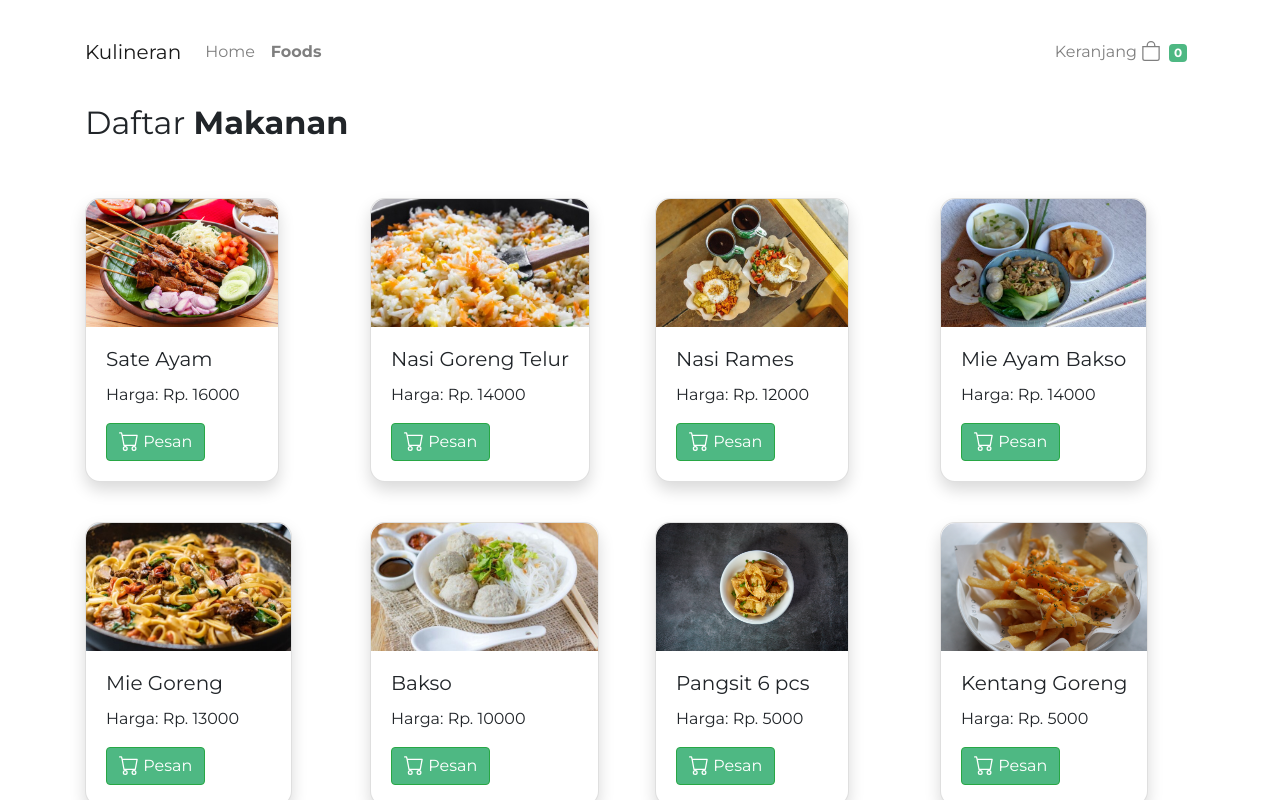
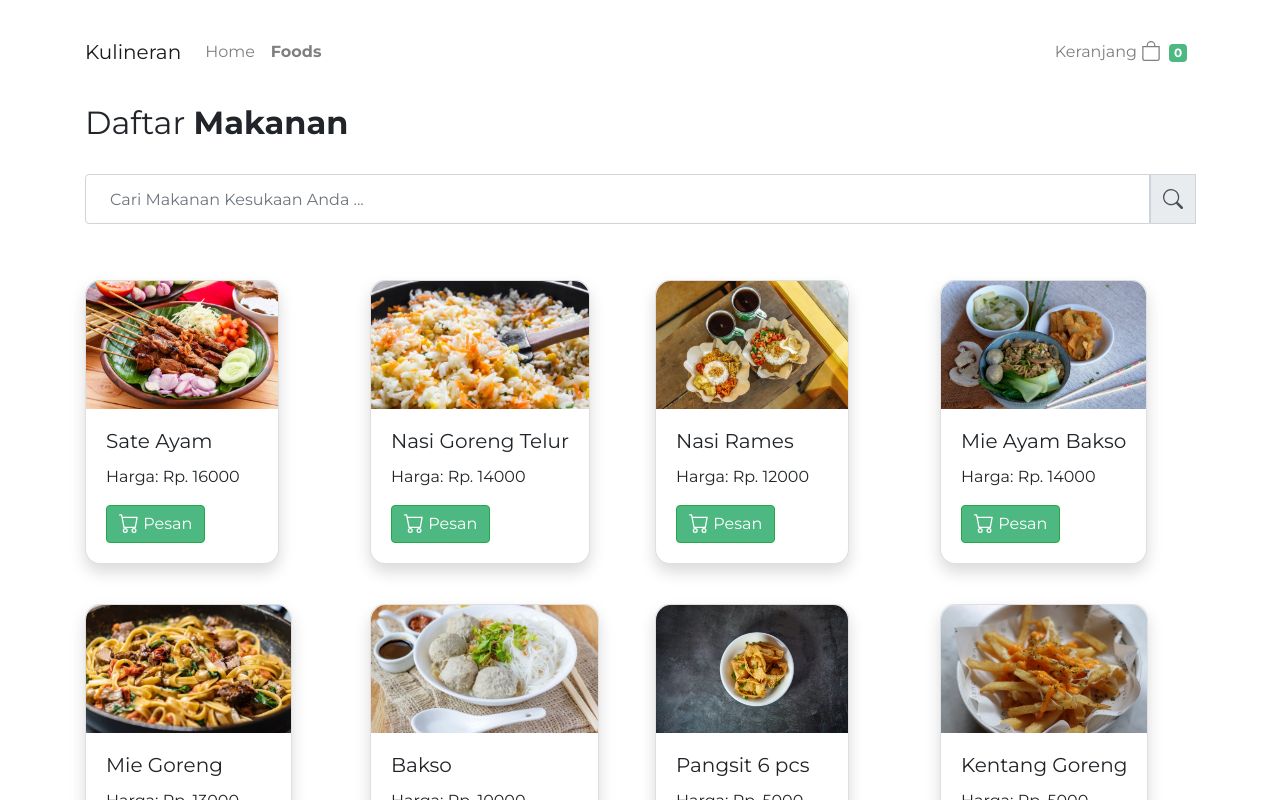
Before and after one commit to ifindev/kulineran-app, a Vue app: page /foods in a window 1280 px wide. Shown: the top 800 px of the page. Built offline with nearby package versions, Linux system fonts and the light colour scheme; data requests are answered from the project's data file.

Commit message:
Add search bar functionality on Foods component

```diff
--- a/src/assets/css/main.css
+++ b/src/assets/css/main.css
@@ -43,6 +43,6 @@
 
 @media (min-width: 768px) and (max-width: 1023px) {
   .card-img-top {
-    height: 17vw;
+    height: 15vw;
   }
 }
--- a/src/components/Hero.vue
+++ b/src/components/Hero.vue
@@ -11,10 +11,10 @@
                 in Your Gadget
               </h2>
               <p>Ayo segera pilih dan pesan makanan favorit anda</p>
-              <button class="btn btn-lg btn-success">
+              <router-link to="/foods" class="btn btn-lg btn-success">
                 <b-icon-arrow-right></b-icon-arrow-right>
                 Pesan
-              </button>
+              </router-link>
             </div>
           </div>
         </div>
--- a/src/views/Foods.vue
+++ b/src/views/Foods.vue
@@ -8,7 +8,28 @@
         </div>
       </div>
 
-      <div class="row mt-2 mb-3">
+      <div class="row mt-4">
+        <div class="col">
+          <div class="input-group mb-3">
+            <input
+              v-model="search"
+              type="text"
+              class="form-control p-4"
+              placeholder="Cari Makanan Kesukaan Anda ..."
+              aria-label="Cari Makanan Kesukaan Anda ..."
+              aria-describedby="basic-addon1"
+              @keyup="searchFood"
+            />
+            <div class="input-group-prepend">
+              <span class="input-group-text" id="basic-addon1">
+                <b-icon-search></b-icon-search>
+              </span>
+            </div>
+          </div>
+        </div>
+      </div>
+
+      <div class="row mb-3">
         <div
           class="col-md-3 col-sm-6 mt-4 d-flex align-items-stretch"
           v-for="product in products"
@@ -35,12 +56,19 @@ export default {
   data() {
     return {
       products: [],
+      search: '',
     };
   },
 
   methods: {
     setProduct: function(data) {
       this.products = data;
+    },
+    searchFood: function(data) {
+      axios
+        .get('http://localhost:3000/products?q=' + this.search)
+        .then((response) => this.setProduct(response.data))
+        .catch((error) => console.log('Gagal: ', error));
     },
   },
 
```
